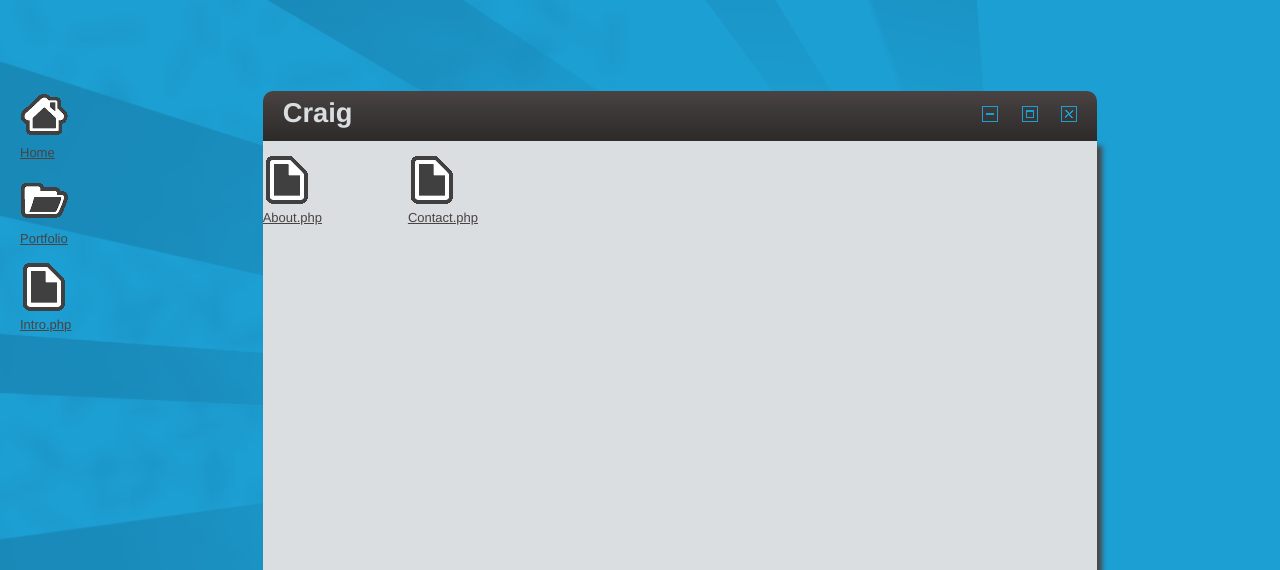
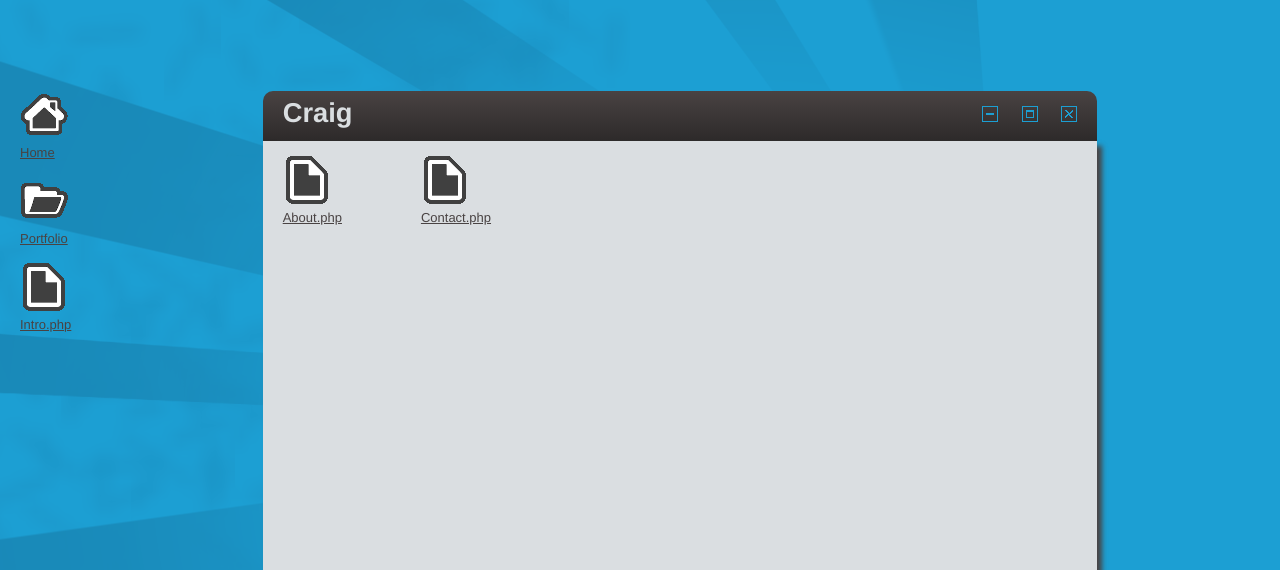
Before and after one commit to jpbradley/CraigMart.in, a PHP site: page /craig/ in a window 1280 px wide. Shown: the part 59-629 px from the top of the page. Run offline with PHP 8.4, Linux system fonts and the light colour scheme; some libraries are stand-ins or nearby versions.

Commit message:
Added containers for padding

```diff
--- a/craig/index.php
+++ b/craig/index.php
@@ -14,7 +14,7 @@
 				</div>
 			</header>
 			<section class="row application">
-				<div class="twelve columns">
+				<div class="container">
 					<ul class="row">
 						<li class="two columns">
 							<a href="/craig/about.php" title="about.php"><figure>
--- a/portfolio/electrical/index.php
+++ b/portfolio/electrical/index.php
@@ -14,7 +14,7 @@
 				</div>
 			</header>
 			<section class="row application">
-
+				<div class="container"></div>
 			</section>
 		</section>
 	</section>
--- a/portfolio/graphics/index.php
+++ b/portfolio/graphics/index.php
@@ -14,7 +14,7 @@
 				</div>
 			</header>
 			<section class="row application">
-
+				<div class="container"></div>
 			</section>
 		</section>
 	</section>
--- a/portfolio/index.php
+++ b/portfolio/index.php
@@ -14,6 +14,7 @@
 				</div>
 			</header>
 			<section class="row application">
+				<div class="container">
 				<ul class="row">
 					<li class="two columns">
 						<a href="/portfolio/electrical/" title="electrical"><figure>
@@ -34,6 +35,7 @@
 						</figure></a>
 					</li>
 				</ul>
+				</div>
 			</section>
 		</section>
 	</section>
--- a/portfolio/software/index.php
+++ b/portfolio/software/index.php
@@ -14,6 +14,7 @@
 				</div>
 			</header>
 			<section class="row application">
+				<div class="container">
 				<ul class="row">
 					<li class="two columns">
 						<a href="/portfolio/software/blackjack.php" title="Blackjack.php"><figure>
@@ -22,6 +23,7 @@
 						</figure></a>
 					</li>
 				</ul>
+				</div>
 			</section>
 		</section>
 	</section>
```
